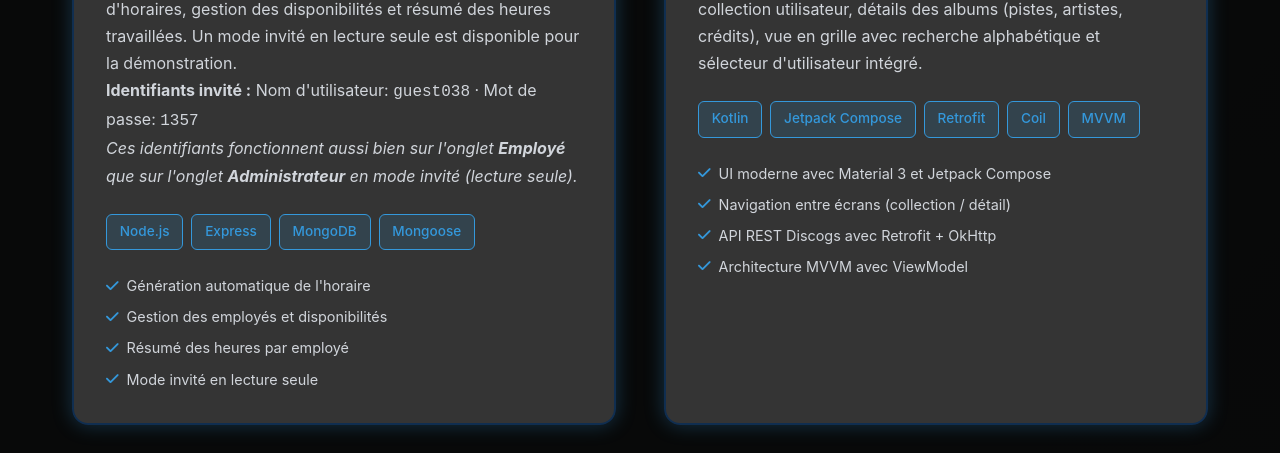
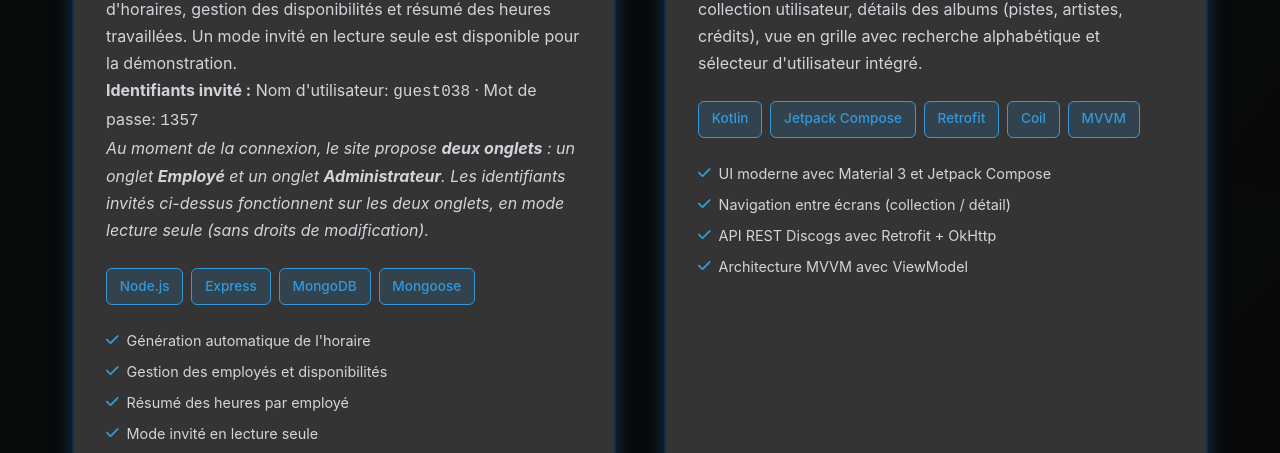
Before and after one commit to Dunedude84/PortFolio, a plain HTML site: page index.html in a window 1280 px wide. Shown: the part 4176-4629 px from the top of the page. Drawn offline with Linux system fonts and the light colour scheme.

Commit message:
Improve guest credentials description: explain employee and admin login tabs

```diff
--- a/index.html
+++ b/index.html
@@ -477,7 +477,10 @@
                             admin/employé, génération d'horaires, gestion des disponibilités et résumé des heures
                             travaillées. Un mode invité en lecture seule est disponible pour la démonstration.
                             <br><strong>Identifiants invité :</strong> Nom d'utilisateur: <code>guest038</code> · Mot de passe: <code>1357</code>
-                            <br><em>Ces identifiants fonctionnent aussi bien sur l'onglet <strong>Employé</strong> que sur l'onglet <strong>Administrateur</strong> en mode invité (lecture seule).</em>
+                            <br><em>Au moment de la connexion, le site propose <strong>deux onglets</strong> :
+                            un onglet <strong>Employé</strong> et un onglet <strong>Administrateur</strong>.
+                            Les identifiants invités ci-dessus fonctionnent sur les deux onglets,
+                            en mode lecture seule (sans droits de modification).</em>
                         </p>
                         <div class="project-tech">
                             <span class="tech-tag">Node.js</span>
```
